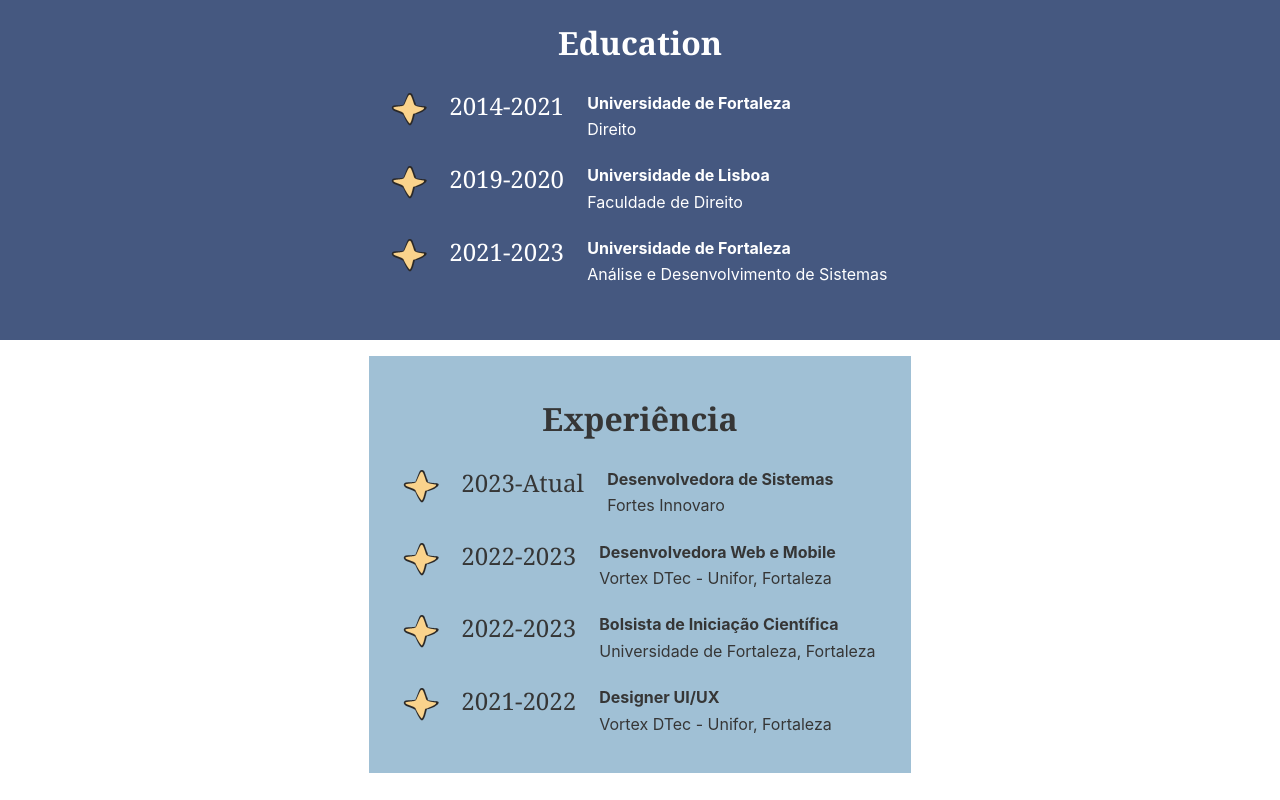
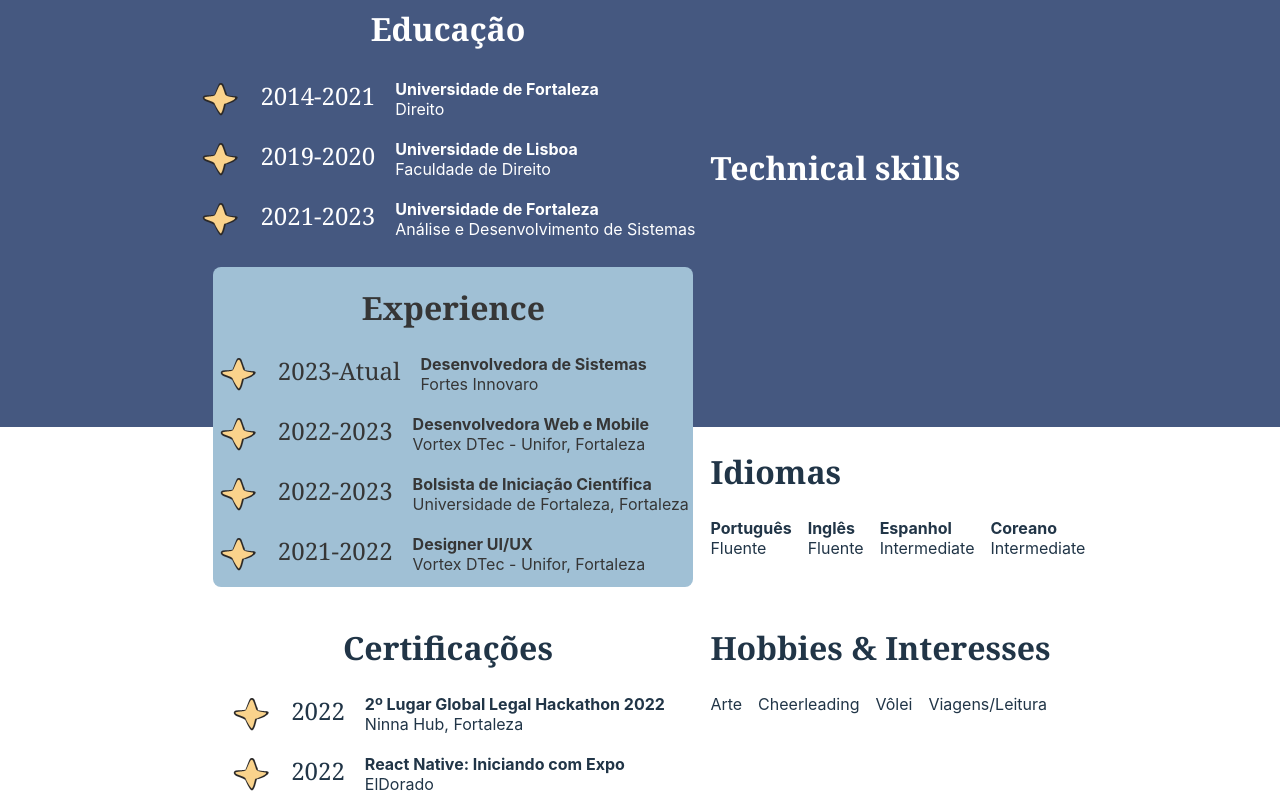
Before and after one commit to ThamiStoppelli/Portfolio, a React (Vite) app: page / in a window 1280 px wide. Shown: the part 1120-1920 px from the top of the page. Built offline with nearby package versions, Linux system fonts and the light colour scheme.

Commit message:
Added grid layout in the resume section

```diff
--- a/src/components/AboutMe.css
+++ b/src/components/AboutMe.css
@@ -3,7 +3,7 @@
     flex-direction: row;
     align-items: center;
     justify-content: center;
-    margin: 2rem 14em;
+    margin: 2rem 14em 1rem;
     gap: 2rem;
 }
 .aboutme-container .aboutme {
--- a/src/components/Projects.css
+++ b/src/components/Projects.css
@@ -1,3 +1,6 @@
 .projects-container {
-    margin: 2rem 0rem 4rem;
+    margin: 2rem 0rem 2rem;
+    color: #fff;
+    background-color: #455880;
+    padding: 2rem 0rem 12rem;
 }
--- a/src/components/Resume.css
+++ b/src/components/Resume.css
@@ -1,8 +1,23 @@
 #resume {
-    display: flex;
-    flex-direction: column;
-    align-items: center;
-    justify-content: center;
+    width: 100vw;
+    display: grid;
+    grid-template-columns: repeat(6, 1fr);
+    grid-auto-rows: 2rem;
+}
+
+#resume > div:nth-child(1) {
+    grid-row: 1 / 15;
+    grid-column: 1 / 8;
+}
+
+#resume > div:nth-child(2) {
+    grid-row: 10 / 22;
+    grid-column: 2 / 6;
+}
+
+#resume > div:nth-child(3) {
+    grid-row: 16 / 27;
+    grid-column: 1 / 8;
 }
 
 #resume h3 {
@@ -11,17 +26,40 @@
     font-size: 32px;
 }
 
-.education-container {
+.first-block {
     background-color: #455880;
     width: 100%;
     color: #fff;
     display: grid;
+    grid-template-columns: repeat(6, 1fr);
+    grid-auto-rows: 4rem;
+    grid-gap: 0.4rem;
+}
+
+.first-block > div:nth-child(1) {
+    grid-row: 1 / 6;
+    grid-column: 2 / 4;
+}
+
+.first-block > div:nth-child(2) {
+    grid-row: 3 / 6;
+    grid-column: 4 / 6;
+}
+
+.skills-container {
+    display: flex;
     flex-direction: column;
-    /* estilizar display grid*/
+    align-items: flex-start;
+}
+
+.education-container {
+    display: grid;
+    flex-direction: column;
     align-items: center;
     justify-content: center;
-    padding-bottom: 2rem;
+    padding-bottom: 4rem;
     margin: 0;
+    width: 32rem;
 }
 
 .education {
@@ -43,7 +81,6 @@
 .education .education-card .ano {
     font-family:Georgia, 'Times New Roman', Times, serif;
     font-size: 24px;
-    margin: 0;
 }
 
 .education .education-card img {
@@ -56,18 +93,122 @@
     align-items: flex-start;
 }
 
-.education .education-card .school-info h4, .education .education-card .school-info p {
+/* .education .education-card .school-info h4, .education .education-card .school-info p {
     margin: 0.2rem;
-}
+} */
 
 .experience-container {
     background-color: #A0C0D5;
     color: #363636;
-    display: grid;
+    display: flex;
     flex-direction: column;
-    /* estilizar display grid*/
     align-items: center;
     justify-content: center;
-    padding: 1rem 2rem;
-    margin-top: 1rem;
+    width: 30rem;
+    border-radius: 8px;
+    margin-bottom: 4rem;
+    /* display: grid; */
 }
+
+/* .bg-experience {
+    grid-row: 1 / 3;
+    grid-column: 1 / 4;
+    width: 30rem;
+    height: 20rem;
+    background-color: #A0C0D5;
+    border-radius: 8px;
+} */
+
+.work {
+    display: flex;
+    flex-direction: column;
+    align-items: flex-start;
+    font-weight: 400;
+}
+
+.work .work-card {
+    display: flex;
+    flex-direction: row;
+    align-items: flex-start;
+    justify-content: center;
+    gap: 20px;
+    margin-bottom: 20px;
+}
+
+.work .work-card .ano {
+    font-family:Georgia, 'Times New Roman', Times, serif;
+    font-size: 24px;
+}
+
+.work .work-card img {
+    width: 40px;
+}
+
+.work .work-card .work-info {
+    display: flex;
+    flex-direction: column;
+    align-items: flex-start;
+}
+
+.second-block {
+    width: 100%;
+    display: grid;
+    grid-template-columns: repeat(6, 1fr);
+    grid-auto-rows: 4rem;
+    grid-gap: 0.4rem;
+}
+
+.second-block > div:nth-child(1) {
+    grid-row: 1 / 2;
+    grid-column: 4 / 6;
+}
+
+.second-block > div:nth-child(2) {
+    grid-row: 3 / 6;
+    grid-column: 2 / 4;
+}
+
+.second-block > div:nth-child(3) {
+    grid-row: 3 / 6;
+    grid-column: 4 / 6;
+}
+
+.languages-container {
+    display: flex;
+    flex-direction: column;
+    align-items: flex-start;
+    justify-content: center;
+}
+
+.languages-container .list {
+    display: flex;
+    flex-direction: row;
+    gap: 1rem;
+}
+
+.languages-container .list .language {
+    display: flex;
+    flex-direction: column;
+    align-items: flex-start;
+}
+
+.activities-container {
+    display: flex;
+    flex-direction: column;
+    align-items: center;
+    justify-content: flex-start;
+    width: 32rem;
+}
+
+.hobbies-container {
+    display: flex;
+    flex-direction: column;
+    align-items: flex-start;
+    justify-content: flex-start;
+}
+
+.hobbies-container .list {
+    display: flex;
+    flex-direction: row;
+    gap: 1rem;
+}
--- a/src/components/Resume.jsx
+++ b/src/components/Resume.jsx
@@ -1,14 +1,49 @@
-import React from 'react'
+import React, { useState } from 'react'
+import { useLanguage } from '../context/LanguageContext';
 
 import starImg from '../assets/handdrawn-star.png'
 import './Resume.css'
 
+const translations = {
+  pt: {
+    education: "Educação",
+    skills: "Technical skills",
+    experience: "Experience",
+    activities: "Certificações",
+    hobbies: "Hobbies & Interesses",
+    languages: "Idiomas",
+    english: "Inglês",
+    portuguese: "Português",
+    spanish: "Espanhol",
+    korean: "Coreano",
+    fluent: "Fluente",
+    intermediate: "Intermediate",
+  },
+  en: {
+    education: "Education",
+    skills: "Habilidades técnicas",
+    experience: "Experiência",
+    activities: "Activities",
+    hobbies: "Hobbies & Interests",
+    languages: "Languages",
+    english: "English",
+    portuguese: "Portuguese",
+    spanish: "Spanish",
+    korean: "Korean",
+    fluent: "Fluent",
+    intermediate: "Intermediate",
+  },
+};
+
 function Resume() {
+  const { language } = useLanguage();
+  const { education, skills, experience, activities, hobbies, languages, english, portuguese, spanish, korean, fluent, intermediate } = translations[language];
+
   return (
     <div id="resume">
-      {/* <h3>Resume</h3> */}
+      <div className='first-block'>
         <div className='education-container'>
-        <h3>Education</h3>
+          <h3>{education}</h3>
           <div className='education'>
             <div className='education-card'>
               <img src={starImg} />
@@ -36,44 +71,101 @@ function Resume() {
             </div>
           </div>
         </div>
+        <div className='skills-container'>
+          <h3>{skills}</h3>
+        </div>
+      </div>
       <div className='experience-container'>
-        <h3>Experiência</h3>
-        <div className='education'>
-          <div className='education-card'>
+        <h3>{experience}</h3>
+        <div className='work'>
+          <div className='work-card'>
             <img src={starImg} />
             <p className='ano'>2023-Atual</p>
-            <div className='school-info'>
+            <div className='work-info'>
               <h4>Desenvolvedora de Sistemas</h4>
               <p>Fortes Innovaro</p>
             </div>
           </div>
-          <div className='education-card'>
+          <div className='work-card'>
             <img src={starImg} />
             <p className='ano'>2022-2023</p>
-            <div className='school-info'>
+            <div className='work-info'>
               <h4>Desenvolvedora Web e Mobile</h4>
               <p>Vortex DTec - Unifor, Fortaleza</p>
             </div>
           </div>
-          <div className='education-card'>
+          <div className='work-card'>
             <img src={starImg} />
             <p className='ano'>2022-2023</p>
-            <div className='school-info'>
+            <div className='work-info'>
               <h4>Bolsista de Iniciação Científica</h4>
               <p>Universidade de Fortaleza, Fortaleza</p>
             </div>
           </div>
-          <div className='education-card'>
+          <div className='work-card'>
             <img src={starImg} />
             <p className='ano'>2021-2022</p>
-            <div className='school-info'>
+            <div className='work-info'>
               <h4>Designer UI/UX</h4>
               <p>Vortex DTec - Unifor, Fortaleza</p>
             </div>
           </div>
         </div>
+        {/* <div className='bg-experience'></div> */}
       </div>
-      <h3>Activities</h3>
+      <div className='second-block'>
+        <div className='languages-container'>
+          <h3>{languages}</h3>
+          <div className='list'>
+            <div className='language'>
+              <h4>{portuguese}</h4>
+              <p>{fluent}</p>
+            </div>
+            <div className='language'>
+              <h4>{english}</h4>
+              <p>{fluent}</p>
+            </div>
+            <div className='language'>
+              <h4>{spanish}</h4>
+              <p>{intermediate}</p>
+            </div>
+            <div className='language'>
+              <h4>{korean}</h4>
+              <p>{intermediate}</p>
+            </div>
+          </div>
+        </div>
+        <div className='activities-container'>
+          <h3>{activities}</h3>
+          <div className='education'>
+            <div className='education-card'>
+              <img src={starImg} />
+              <p className='ano'>2022</p>
+              <div className='school-info'>
+                <h4>2º Lugar Global Legal Hackathon 2022</h4>
+                <p>Ninna Hub, Fortaleza</p>
+              </div>
+            </div>
+            <div className='education-card'>
+              <img src={starImg} />
+              <p className='ano'>2022</p>
+              <div className='school-info'>
+                <h4>React Native: Iniciando com Expo</h4>
+                <p>ElDorado</p>
+              </div>
+            </div>
+          </div>
+        </div>
+        <div className='hobbies-container'>
+          <h3>{hobbies}</h3>
+          <div className='list'>
+            <p>Arte</p>
+            <p>Cheerleading</p>
+            <p>Vôlei</p>
+            <p>Viagens/Leitura</p>
+          </div>
+        </div>
+      </div>
     </div>
   )
 }
```
Lines whose indentation alone changed are shown as unchanged.
